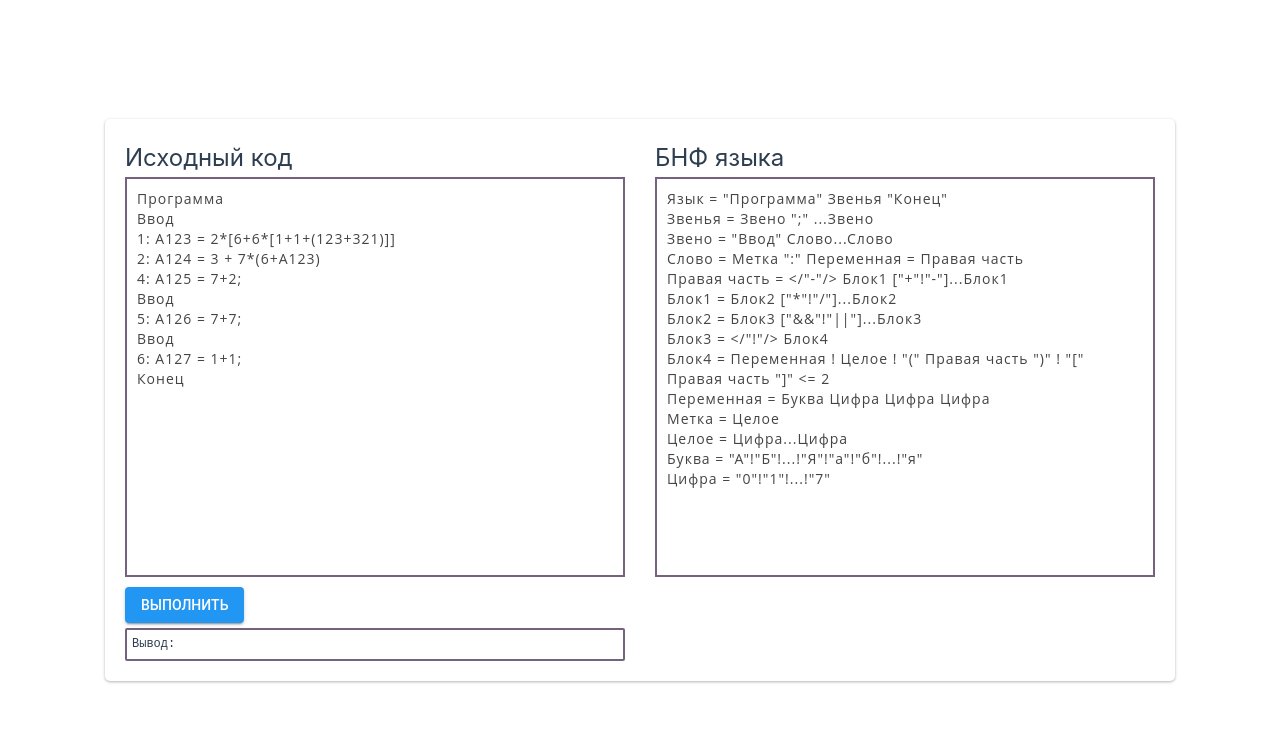
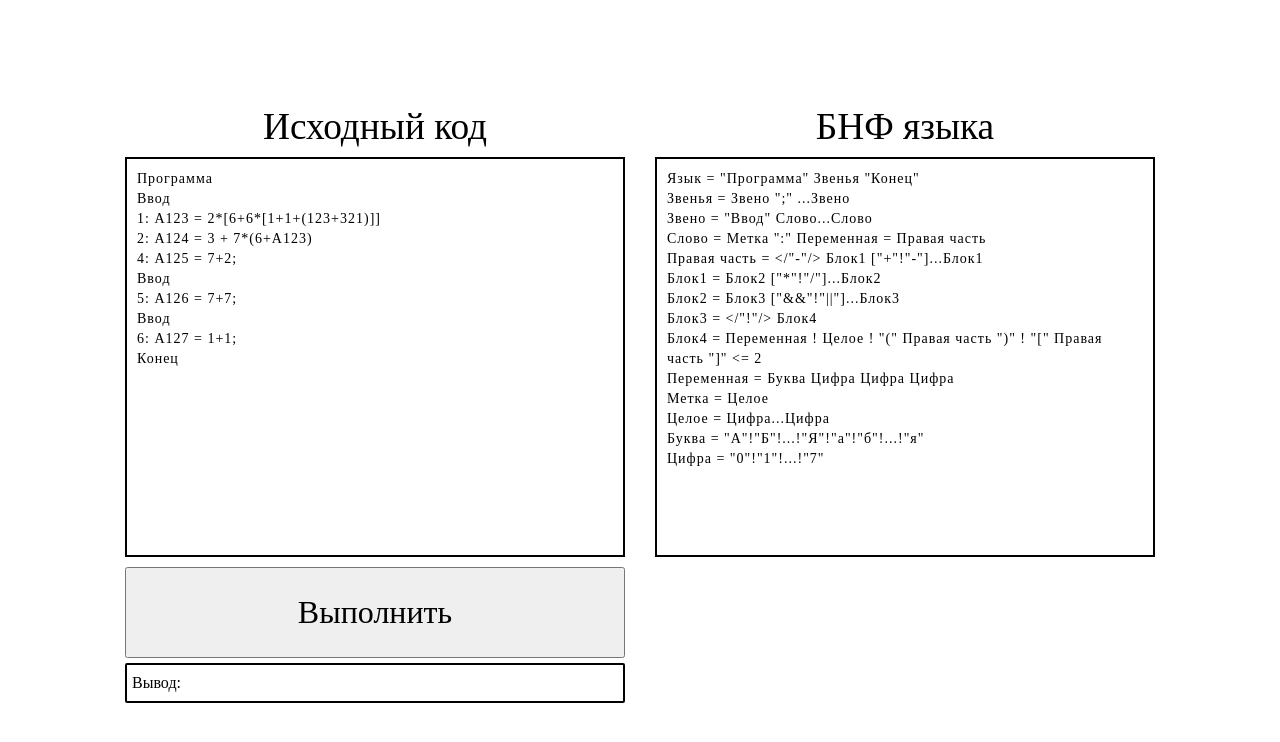
Before and after one commit to Hacheriki/programming_lang_ui, a Vue app: page / in a window 1280 px wide. Shown: the top 742 px of the page. Built offline with nearby package versions, Linux system fonts and the light colour scheme.

Commit message:
Make interface worse

```diff
--- a/src/App.vue
+++ b/src/App.vue
@@ -89,7 +89,7 @@ onMounted(() => {
 
 <template>
     <div
-        style="display: flex; flex-direction: row; padding: 20px; border-radius: 5px; box-shadow: rgba(0, 0, 0, 0.3) 0 1px 3px;">
+        style="display: flex; flex-direction: row; padding: 20px;">
         <div>
             <h1>Исходный код</h1>
             <div class="srcContainer">
@@ -146,14 +146,14 @@ onMounted(() => {
 
 .highlights, textarea {
     padding: 10px;
-    font: 14px/20px 'Open Sans', sans-serif;
+    font: 14px/20px 'Times New Roman', sans-serif;
     letter-spacing: 1px;
 }
 
 .backdrop {
     position: absolute;
     z-index: 1;
-    border: 2px solid #685972;
+    border: 2px solid #000;
     background-color: #fff;
     overflow: auto;
     pointer-events: none;
@@ -171,9 +171,9 @@ textarea {
     position: absolute;
     z-index: 2;
     margin: 0;
-    border: 2px solid #74637f;
+    border: 2px solid #000;
     border-radius: 0;
-    color: #444;
+    color: #000;
     background-color: transparent;
     overflow: auto;
     resize: none;
@@ -181,16 +181,17 @@ textarea {
 }
 
 mark {
-    border-radius: 3px;
     color: transparent;
     background-color: rgba(255, 89, 89, 0.37);
     text-decoration: red underline wavy;
 }
 
 pre {
-    border: 2px solid #74637f;
+    border: 2px solid #000;
     margin-top: 5px;
     padding: 5px;
     border-radius: 2px;
+    text: #000;
+    font-size: 12pt;
 }
 </style>
--- a/src/assets/base.css
+++ b/src/assets/base.css
@@ -56,30 +56,18 @@
   box-sizing: border-box;
   margin: 0;
   font-weight: normal;
+  font-family: "Times New Roman", sans-serif;
+
 }
 
 body {
   min-height: 100vh;
-  color: var(--color-text);
-  background: var(--color-background);
   transition:
     color 0.5s,
     background-color 0.5s;
   line-height: 1.6;
-  font-family:
-    Inter,
-    -apple-system,
-    BlinkMacSystemFont,
-    'Segoe UI',
-    Roboto,
-    Oxygen,
-    Ubuntu,
-    Cantarell,
-    'Fira Sans',
-    'Droid Sans',
-    'Helvetica Neue',
-    sans-serif;
-  font-size: 12px;
+  font-family: "Times New Roman", sans-serif;
+  font-size: 14pt;
   text-rendering: optimizeLegibility;
   -webkit-font-smoothing: antialiased;
   -moz-osx-font-smoothing: grayscale;
--- a/src/assets/main.css
+++ b/src/assets/main.css
@@ -4,108 +4,15 @@ body {
     display: flex;
     place-items: center;
     justify-content: center;
+    font-size: 14pt;
 }
 
-.pure-material-button-contained {
-    position: relative;
-    display: inline-block;
-    box-sizing: border-box;
-    border: none;
-    border-radius: 4px;
-    padding: 0 16px;
-    min-width: 64px;
-    height: 36px;
-    vertical-align: middle;
-    text-align: center;
-    text-overflow: ellipsis;
-    text-transform: uppercase;
-    color: rgb(var(--pure-material-onprimary-rgb, 255, 255, 255));
-    background-color: rgb(var(--pure-material-primary-rgb, 33, 150, 243));
-    box-shadow: 0 3px 1px -2px rgba(0, 0, 0, 0.2), 0 2px 2px 0 rgba(0, 0, 0, 0.14), 0 1px 5px 0 rgba(0, 0, 0, 0.12);
-    font-family: var(--pure-material-font, "Roboto", "Segoe UI", BlinkMacSystemFont, system-ui, -apple-system);
-    font-size: 14px;
-    font-weight: 500;
-    line-height: 36px;
-    overflow: hidden;
-    outline: none;
-    cursor: pointer;
-    transition: box-shadow 0.2s;
+button {
+    padding: 25px;
+    width: 100%;
+    font-size: 24pt;
 }
 
-.pure-material-button-contained::-moz-focus-inner {
-    border: none;
+h1 {
+    text-align: center;
 }
-
-/* Overlay */
-.pure-material-button-contained::before {
-    content: "";
-    position: absolute;
-    top: 0;
-    bottom: 0;
-    left: 0;
-    right: 0;
-    background-color: rgb(var(--pure-material-onprimary-rgb, 255, 255, 255));
-    opacity: 0;
-    transition: opacity 0.2s;
-}
-
-/* Ripple */
-.pure-material-button-contained::after {
-    content: "";
-    position: absolute;
-    left: 50%;
-    top: 50%;
-    border-radius: 50%;
-    padding: 50%;
-    width: 32px; /* Safari */
-    height: 32px; /* Safari */
-    background-color: rgb(var(--pure-material-onprimary-rgb, 255, 255, 255));
-    opacity: 0;
-    transform: translate(-50%, -50%) scale(1);
-    transition: opacity 1s, transform 0.5s;
-}
-
-/* Hover, Focus */
-.pure-material-button-contained:hover,
-.pure-material-button-contained:focus {
-    box-shadow: 0 2px 4px -1px rgba(0, 0, 0, 0.2), 0 4px 5px 0 rgba(0, 0, 0, 0.14), 0 1px 10px 0 rgba(0, 0, 0, 0.12);
-}
-
-.pure-material-button-contained:hover::before {
-    opacity: 0.08;
-}
-
-.pure-material-button-contained:focus::before {
-    opacity: 0.24;
-}
-
-.pure-material-button-contained:hover:focus::before {
-    opacity: 0.3;
-}
-
-/* Active */
-.pure-material-button-contained:active {
-    box-shadow: 0 5px 5px -3px rgba(0, 0, 0, 0.2), 0 8px 10px 1px rgba(0, 0, 0, 0.14), 0 3px 14px 2px rgba(0, 0, 0, 0.12);
-}
-
-.pure-material-button-contained:active::after {
-    opacity: 0.32;
-    transform: translate(-50%, -50%) scale(0);
-    transition: transform 0s;
-}
-
-/* Disabled */
-.pure-material-button-contained:disabled {
-    color: rgba(var(--pure-material-onsurface-rgb, 0, 0, 0), 0.38);
-    background-color: rgba(var(--pure-material-onsurface-rgb, 0, 0, 0), 0.12);
-    box-shadow: none;
-    cursor: initial;
-}
-
-.pure-material-button-contained:disabled::before {
-    opacity: 0;
-}
-
-.pure-material-button-contained:disabled::after {
-    opacity: 0;
-}
```
